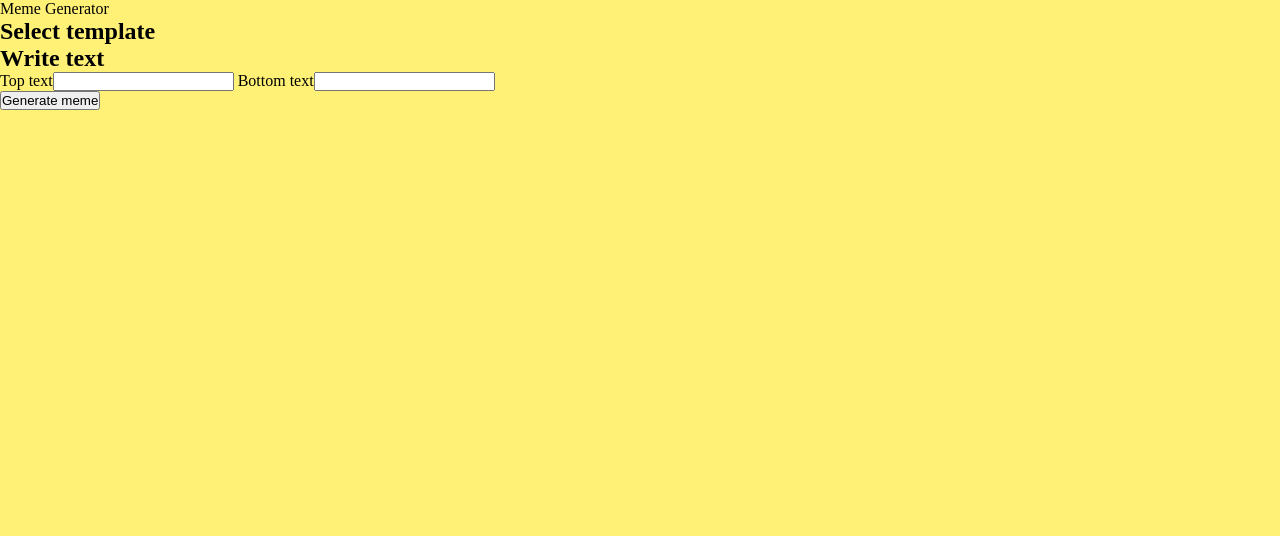
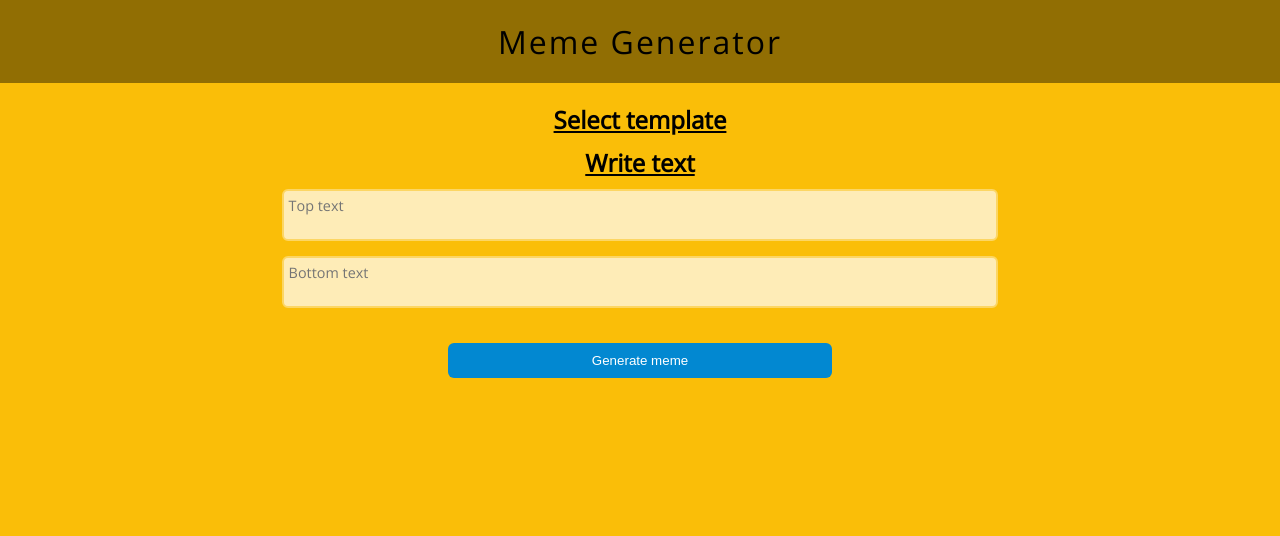
Before and after one commit to Davidelo18/meme-generator, a plain HTML site: page index.html in a window 1280 px wide. Drawn offline with nearby package versions, Linux system fonts and the light colour scheme.

Commit message:
basic styles (without template section)

```diff
--- a/css/style.css
+++ b/css/style.css
@@ -5,5 +5,73 @@
 }
 
 body {
-    background-color: #FFF176;
+    background-color: #fabe08;
+    font-family: 'Open Sans', sans-serif;
 }
+
+.site-header {
+    width: 100%;
+    text-align: center;
+    padding: 20px 0;
+    background-color: #916e03;
+    font-size: 2rem;
+    letter-spacing: 2px;
+}
+
+main {
+    width: 100%;
+    margin: 20px auto 0 auto;
+    text-align: center;
+}
+
+.site-section {
+    display: flex;
+    flex-direction: column;
+    width: 70%;
+    margin: 0 auto;
+}
+
+.site-section__title {
+    margin-bottom: 10px;
+    text-align: center;
+    text-decoration: underline;
+}
+
+.site-section label { text-align: center }
+
+.site-section__text {
+    resize: none;
+    font-family: inherit;
+    font-size: .9rem;
+    width: 80%;
+    padding: 5px;
+    background-color: #feecb7;
+    transition: all .2s ease-in-out;
+    border: 2px solid #fcd664;
+    border-radius: 6px;
+    margin-bottom: 10px;
+}
+
+.site-section__text:hover { border: 2px solid #513d02 }
+
+.site-section__text:focus {
+    background-color: #fff;
+    border: 2px solid #513d02;
+}
+
+.site-section__button {
+    width: 30%;
+    text-align: center;
+    background-color: #0288D1;
+    border: none;
+    border-radius: 6px;
+    padding: 10px;
+    color: #fff;
+    margin-top: 20px;
+    transition: background-color .35s;
+}
+
+.site-section__button:hover {
+    cursor: pointer;
+    background-color: #015b8b;
+}
--- a/index.html
+++ b/index.html
@@ -6,19 +6,23 @@
     <meta http-equiv="X-UA-Compatible" content="ie=edge">
     <title>Meme Generator</title>
     <link rel="stylesheet" href="css/style.css">
+    <link href="https://fonts.googleapis.com/css?family=Open+Sans" rel="stylesheet">
 </head>
 <body>
-    <header>Meme Generator</header>
+    <header class="site-header">Meme Generator</header>
     <main>
         <section class="site-section">
             <h1 class="site-section__title">Select template</h1>
         </section>
         <section class="site-section">
             <h1 class="site-section__title">Write text</h1>
-            <label>Top text<input type="text" id="topText"></label>
-            <label>Bottom text<input type="text" id="bottomText"></label>
+            <label><textarea type="text" id="topText" class="site-section__text" placeholder="Top text"></textarea></label>
+            <label><textarea type="text" id="bottomText" class="site-section__text" placeholder="Bottom text"></textarea></label>
         </section>
-        <button id="genereteBtn">Generate meme</button>
+        <button class="site-section__button" id="genereteBtn">Generate meme</button>
+        <section class="site-section--canvas">
+            <canvas id="memeArea"></canvas>
+        </section>
     </main>
     <script src="js/app.js"></script>
 </body>
```
